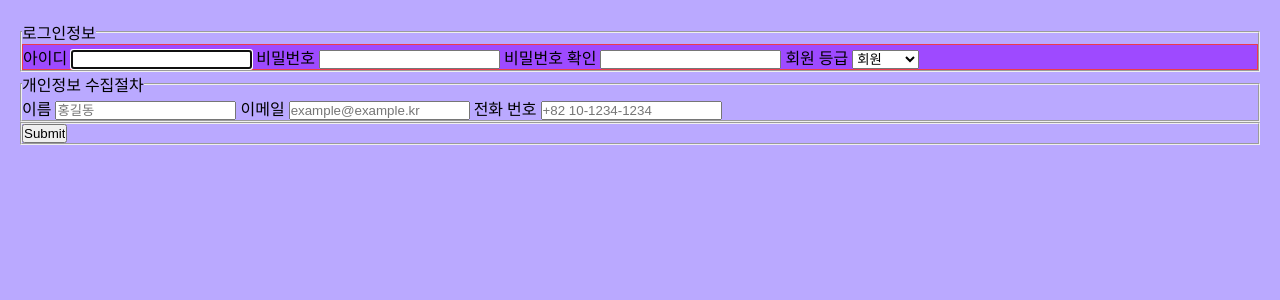
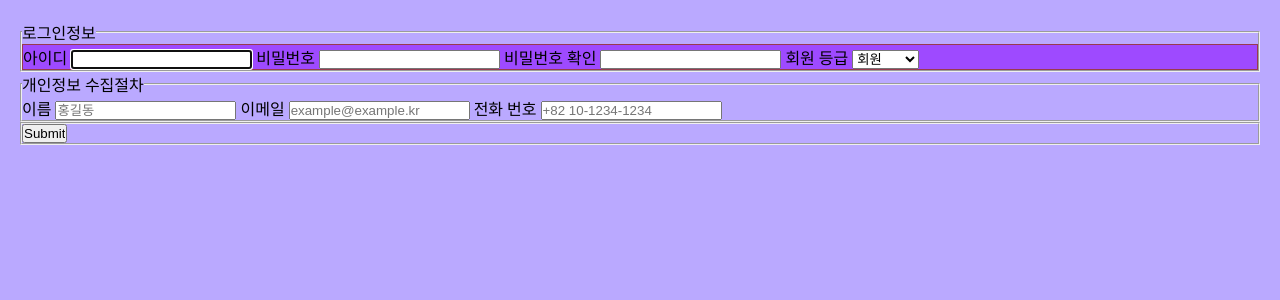
Before and after one commit to Jihoo125/vscode-download, a PHP site: page /ch10/quiz2.html in a window 1280 px wide. Shown: the top 300 px of the page. Run offline with PHP 8.4, Linux system fonts and the light colour scheme.

Commit message:
Automated commit

```diff
--- a/ch10/qz2.css
+++ b/ch10/qz2.css
@@ -8,5 +8,5 @@
 }
 #signup{
     background: #9a3dffdd;
-    border: 1px solid #fa3831dd;
+    border: 1px solid #993835dd;
 }
```
